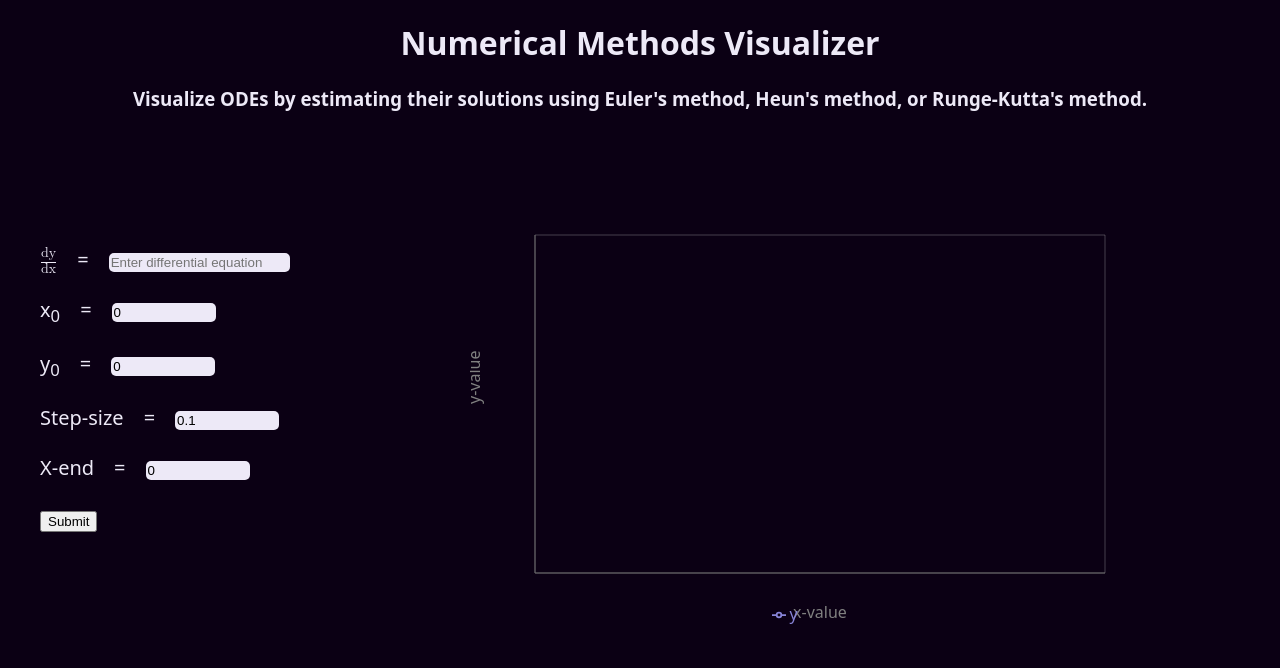
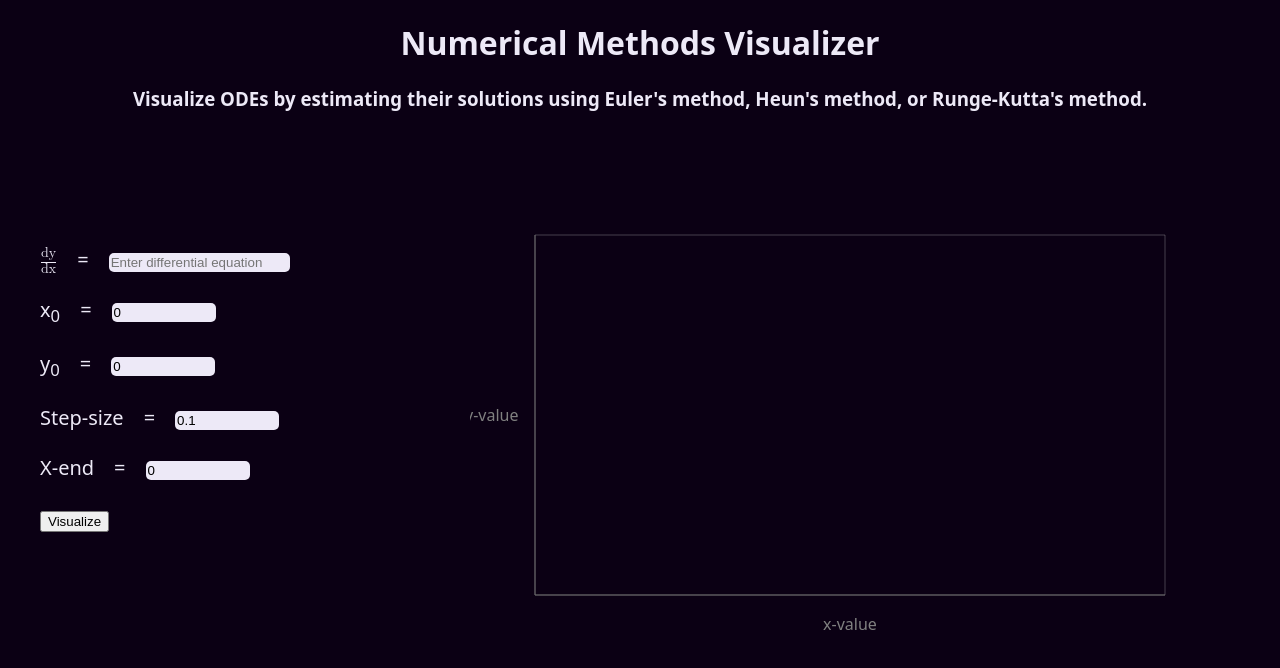
Before and after one commit to ramiwalid/NumericalMethodsVisualizer, a React (Vite) app in the folder frontend/: page / in a window 1280 px wide. Shown: the top 668 px of the page. Built offline with nearby package versions, Linux system fonts and the light colour scheme.

Commit message:
Changed button from 'Submit' to 'Visualize'

```diff
--- a/frontend/src/components/Graph.jsx
+++ b/frontend/src/components/Graph.jsx
@@ -5,17 +5,16 @@ import {
 
 function Graph({ data }) {
 	return (
-		<ResponsiveContainer className="graph" width="50%" height={400}>
+		<ResponsiveContainer className="graph" width="50%" height={400} minWidth={700}>
 			<LineChart data={data}>
 				<XAxis dataKey="x" tickFormatter={(value) => value.toFixed(3)}>
-					<Label value="x-value" position="insideBottom" offset={-15} />
+					<Label value="x-value" position="insideBottom" offset={-5} />
 				</XAxis>
 				<YAxis>
-					<Label value="y-value" angle={-90} position="insideLeft" offset={-1} />
+					<Label value="y-value" position="insideLeft" offset={-10} />
 				</YAxis>
 				<CartesianGrid opacity={0.3} />
 				<Tooltip content={<CustomToolTip />} />
-				<Legend />
 				<Line type="monotone" dataKey="y" stroke="#8884d8" strokeWidth={2} dot={true}/>
 			</LineChart>
 		</ResponsiveContainer>
--- a/frontend/src/components/ParameterForm.jsx
+++ b/frontend/src/components/ParameterForm.jsx
@@ -82,7 +82,7 @@ function ParameterForm({ onSubmit }) {
 					<input type="number" id="x-end" className="x-end" placeholder="e.g. 1.5" value={formData.x_end} onChange={(e) => setFormData({ ...formData, x_end: e.target.value})}></input>
 
 					<br></br>
-					<button type="submit" className="submit-btn">Submit</button>
+					<button type="submit" className="submit-btn">Visualize</button>
 				</ul>
 			</form>
 		</div>
```
